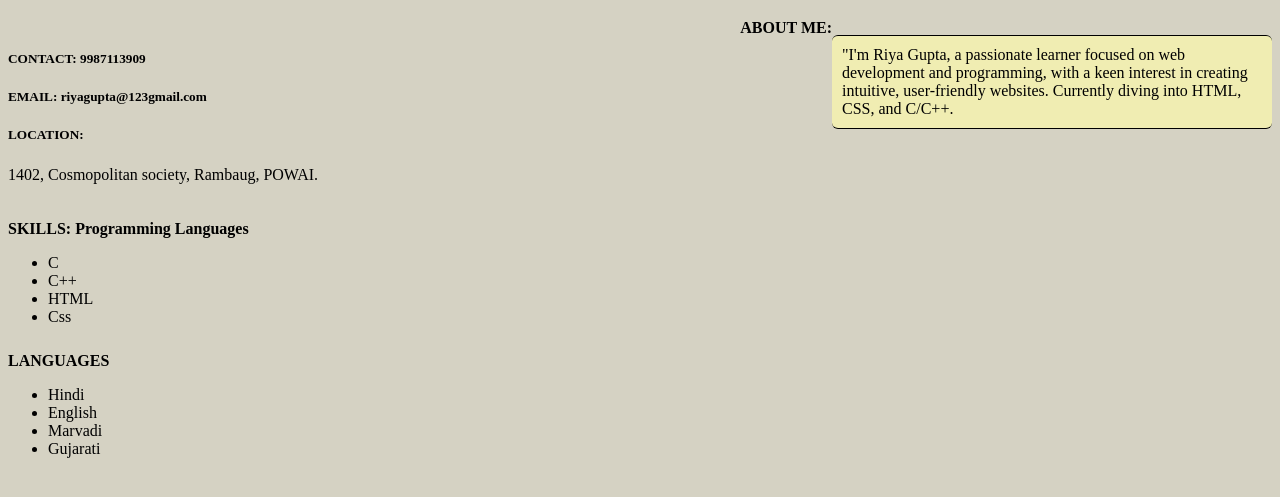
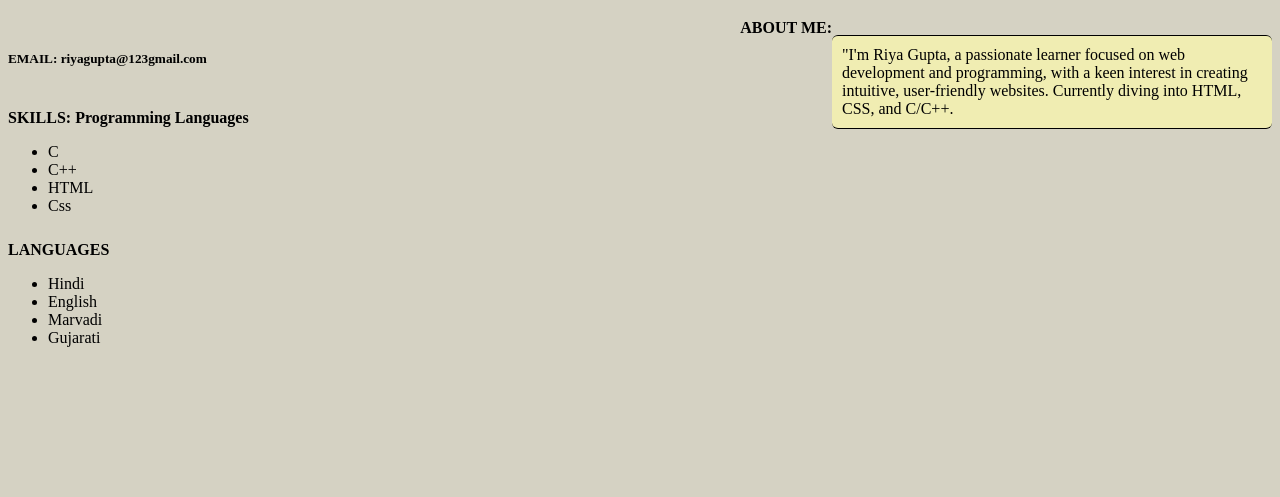
Before and after one commit to riyacoding007/MY-P, a plain HTML site: page index.html in a window 1280 px wide. Shown: the part 83-580 px from the top of the page. Drawn offline with Linux system fonts and the light colour scheme.

Commit message:
contact lction

```diff
--- a/index.html
+++ b/index.html
@@ -17,10 +17,9 @@
         </p>
     </div>
     <div class="contact">
-        <h5>CONTACT: 9987113909</h5>
+
         <h5>EMAIL: riyagupta@123gmail.com</h5>
-        <h5>LOCATION: </h5>
-        <p>1402, Cosmopolitan society, Rambaug, POWAI.</p>
+
     </div>
     <div class="list">
         <b>SKILLS: Programming Languages</b>
```
